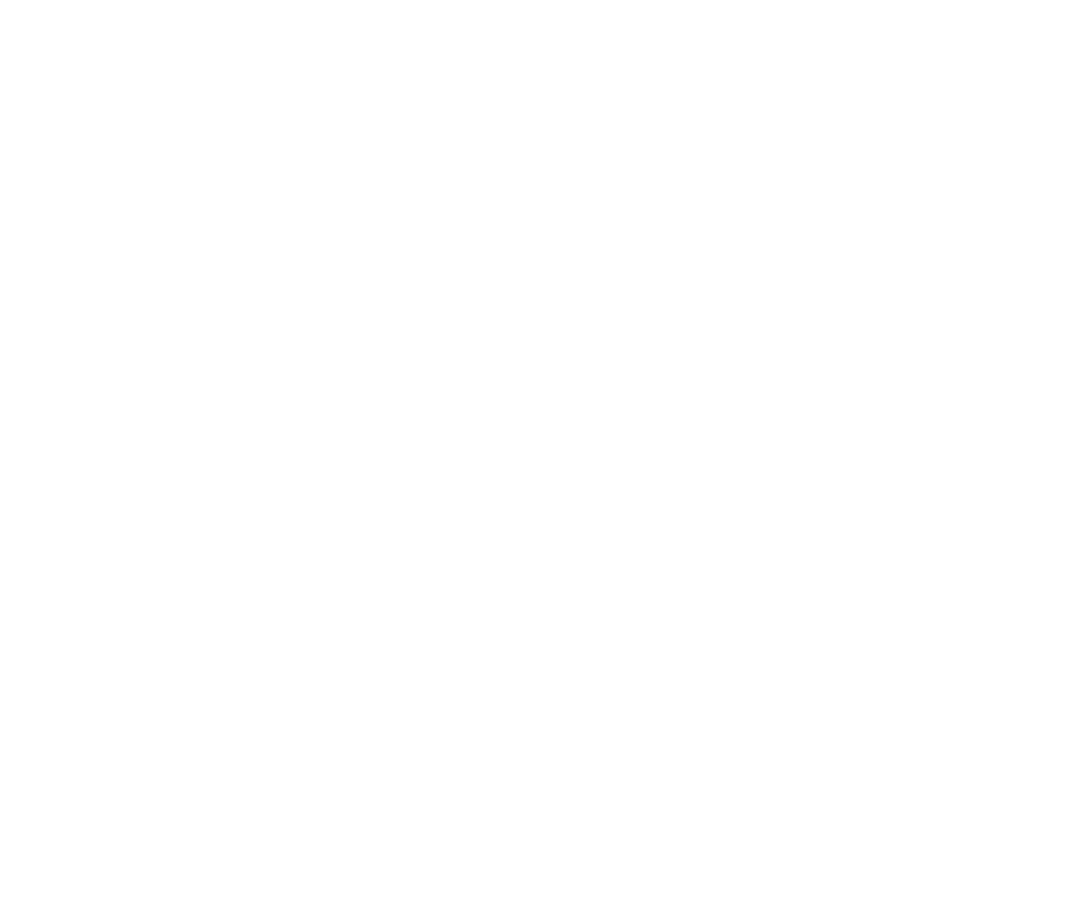
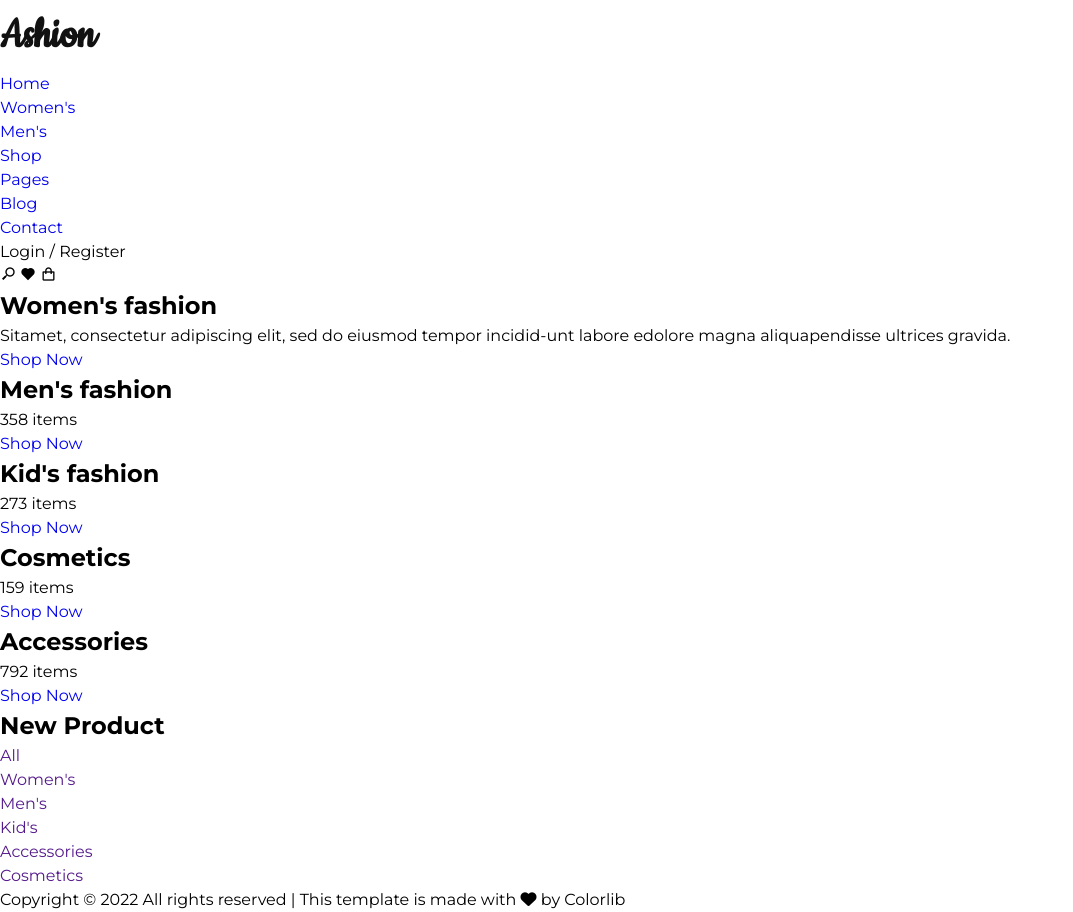
Before and after one commit to tiagocabralk/ashion-template-clone, a plain HTML site: page index.html in a window 1280 px wide. Shown: the whole page, without its empty margins (0-1073 px from the left). Before the commit the page ends 800 px from the top, so only its background shows below. Drawn offline with nearby package versions, Linux system fonts and the light colour scheme.

Commit message:
Adicionando as marcações dos textos HTML

```diff
--- a/css/style.css
+++ b/css/style.css
@@ -41,7 +41,10 @@ img {
     --white: #ffffff;
 }
 
-.md-48 {
-    font-size: 48px;
-    color: #666666;
+.logo {
+    font-family: 'Cookie', cursive;
+    font-size: 3rem;
+    font-weight: bold;
+    display: block;
+    color: var(--black);
 }
--- a/index.html
+++ b/index.html
@@ -10,7 +10,7 @@
 
     <!-- Import Icons -->
     <link href='https://unpkg.com/boxicons@2.1.4/css/boxicons.min.css' rel='stylesheet'>
-    <!-- <script src="https://kit.fontawesome.com/9252fac622.js" crossorigin="anonymous"></script> -->
+    <script src="https://kit.fontawesome.com/9252fac622.js" crossorigin="anonymous"></script>
 
     <title>Ashion Template</title>
 
@@ -18,6 +18,77 @@
 
 </head>
 <body>
+    <header class="header">
+        <a href="#" class="logo" title="Logo Ashion">Ashion</a>
+        <nav>
+            <ul class="menu">
+                <li><a href="#">Home</a></li>
+                <li><a href="#">Women's</a></li>
+                <li><a href="#">Men's</a></li>
+                <li><a href="#">Shop</a></li>
+                <li><a href="#">Pages</a></li>
+                <li><a href="#">Blog</a></li>
+                <li><a href="#">Contact</a></li>
+            </ul>
+        </nav>
+        <section class="login-section">
+            <p>Login / Register</p>
+            <i class='bx bx-search-alt-2 bx-flip-horizontal' ></i>
+            <i class='bx bxs-heart bx-flip-horizontal' ></i>
+            <i class='bx bx-shopping-bag'></i>
+        </section>
+    </header>
+    <main class="main">
+        <section class="banner">
+            <div class="banner-item">
+                <h2 class="banner-title-emphasis">Women's fashion</h2>
+                <p class="banner-text">Sitamet, consectetur adipiscing elit, sed do eiusmod tempor incidid-unt labore edolore magna aliquapendisse ultrices gravida.</p>
+                <a href="#" class="shop-now-button">Shop Now</a>
+            </div>
+            <div class="banner-item">
+                <h2 class="banner-title-emphasis">Men's fashion</h2>
+                <p class="banner-text">358 items</p>
+                <a href="#" class="shop-now-button">Shop Now</a>
+            </div>
+            <div class="banner-item">
+                <h2 class="banner-title-emphasis">Kid's fashion</h2>
+                <p class="banner-text">273 items</p>
+                <a href="#" class="shop-now-button">Shop Now</a>
+            </div>
+            <div class="banner-item">
+                <h2 class="banner-title-emphasis">Cosmetics</h2>
+                <p class="banner-text">159 items</p>
+                <a href="#" class="shop-now-button">Shop Now</a>
+            </div>
+            <div class="banner-item">
+                <h2 class="banner-title">Accessories</h2>
+                <p class="banner-text">792 items</p>
+                <a href="#" class="shop-now-button">Shop Now</a>
+            </div>
+        </section>
 
+        <section class="new-products">
+            <header class="header-products">
+                <h1>New Product</h1>
+                <nav>
+                    <ul class="product-navbar">
+                        <li><a href="">All</a></li>
+                        <li><a href="">Women's</a></li>
+                        <li><a href="">Men's</a></li>
+                        <li><a href="">Kid's</a></li>
+                        <li><a href="">Accessories</a></li>
+                        <li><a href="">Cosmetics</a></li>
+                    </ul>
+                </nav>
+            </header>
+            <div class="item">
+
+            </div>
+        </section>
+
+    </main>
+    <footer class="footer">
+        <p>Copyright © 2022 All rights reserved | This template is made with <i class="fa-solid fa-heart"></i> by Colorlib</p>
+    </footer>
 </body>
 </html>
```
